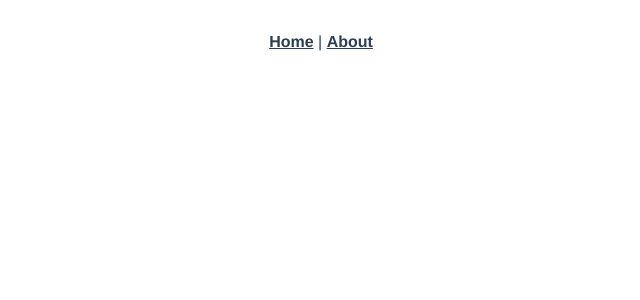
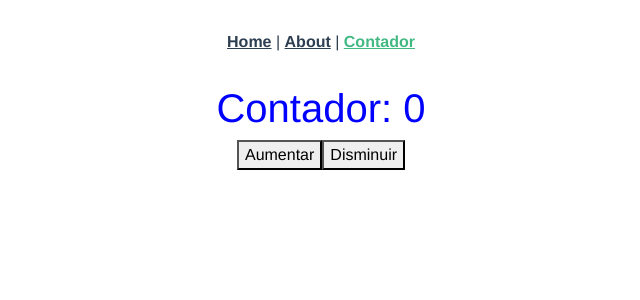
Before and after one commit to EluBeto/PiquiNet-Cursos, a Vue app in the folder VUE/Composition API/composition/: page /contador in a window 1280 px wide. Before the commit this address had no page. Shown: the top 300 px of the page, without its empty margins (319-959 px from the left). Built offline with nearby package versions, Linux system fonts and the light colour scheme.

Commit message:
Reutilizando Lógica de Componentes

```diff
--- a/VUE/Composition API/composition/src/App.vue
+++ b/VUE/Composition API/composition/src/App.vue
@@ -1,7 +1,8 @@
 <template>
   <div id="nav">
     <router-link to="/">Home</router-link> |
-    <router-link to="/about">About</router-link>
+    <router-link to="/about">About</router-link> |
+    <router-link to="/contador">Contador</router-link>
   </div>
   <router-view/>
 </template>
--- /dev/null
+++ b/VUE/Composition API/composition/src/hooks/useContador.js
@@ -0,0 +1,22 @@
+import { computed, ref } from 'vue'
+export function useContador() {
+    const contador = ref(0)
+
+    const aumentar = () => {
+        contador.value ++
+    }
+
+    const disminuir = () => {
+      contador.value --
+    }
+
+    const cambiaColor = computed(() => {
+      if (contador.value < 0) {
+        return 'red'
+      } else {
+        return 'blue'
+      }
+    })
+
+    return { contador, aumentar, disminuir, cambiaColor }
+}
--- a/VUE/Composition API/composition/src/router/index.js
+++ b/VUE/Composition API/composition/src/router/index.js
@@ -10,10 +10,12 @@ const routes = [
   {
     path: '/about',
     name: 'About',
-    // route level code-splitting
-    // this generates a separate chunk (about.[hash].js) for this route
-    // which is lazy-loaded when the route is visited.
     component: () => import(/* webpackChunkName: "about" */ '../views/About.vue')
+  },
+  {
+    path: '/contador',
+    name: 'Contador',
+    component: () => import(/* webpackChunkName: "about" */ '../views/Contador.vue')
   }
 ]
 
--- /dev/null
+++ b/VUE/Composition API/composition/src/views/Contador.vue
@@ -0,0 +1,19 @@
+<template>
+  <h1 :style="{'color' : cambiaColor}">Contador: {{ contador }} </h1>
+  <Btn :textoBoton="'Aumentar'" @accion="aumentar" />
+  <Btn :textoBoton="'Disminuir'" @accion="disminuir" />
+</template>
+
+<script>
+import Btn from '../components/Btn'
+import { useContador } from '../hooks/useContador'
+export default {
+    components: {
+        Btn
+    },
+    setup() {
+     // const { contador, aumentar, disminuir } = useContador()
+        return { ...useContador() }
+    }
+}
+</script>
```
